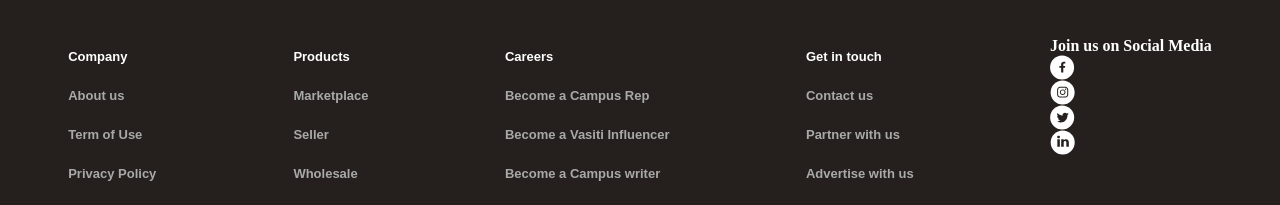
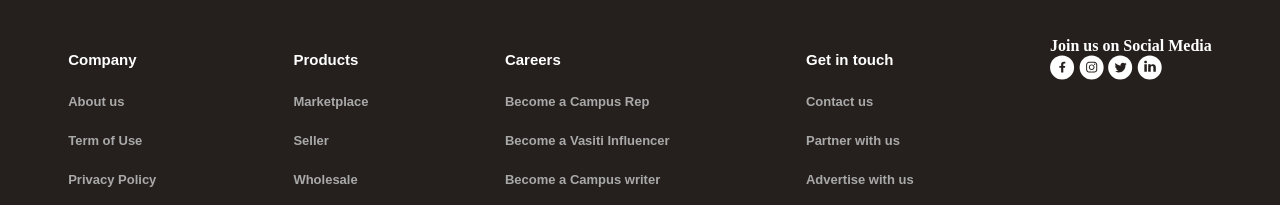
Before and after one commit to Omashozie/Vasiti, a plain HTML site: page index.html in a window 1280 px wide. Shown: the part 5067-5272 px from the top of the page. Drawn offline with Linux system fonts and the light colour scheme.

Commit message:
(modified

```diff
--- a/index.html
+++ b/index.html
@@ -14,8 +14,7 @@
       <ul class="topnav">
         <li class="nav-item"><a href="#" target="_blank">MARKETPLACE</a></li>
         <li class="nav-item">
-          <a href="#" target="_blank">WHOLESALE CENTER</a>
-        </li>
+          <a href="#" target="_blank">WHOLESALE CENTER</a> </li>
         <li class="nav-item"><a href="#" target="_blank">SELLER CENTER</a></li>
         <li class="nav-item"><a href="#" target="_blank">SERVICES</a></li>
         <li class="nav-item"><a href="#" target="_blank">INTERNSHIPS</a></li>
@@ -323,11 +322,11 @@
           </div>
           <div class="contact">
             <ul>
-              <li><b>Join us on Social Media</b></li>
-              <li><img src="fb.svg" width="25" height="25" /></li>
-              <li><img src="ig.svg" width="25" height="25" /></li>
-              <li><img src="tw.svg" width="25" height="25" /></li>
-              <li><img src="in.svg" width="25" height="25" /></li>
+              <li><b>Join us on Social Media</b></li> <br>
+              <img src="fb.svg" width="25" height="25" />
+              <img src="ig.svg" width="25" height="25" />
+              <img src="tw.svg" width="25" height="25" />
+              <img src="in.svg" width="25" height="25" />
             </ul>
           </div>
         </div>
--- a/style.css
+++ b/style.css
@@ -3,7 +3,7 @@
   margin: 0;
   padding: 0;
   max-width: 100%;
-  /* outline: 2px solid red; */
+  /* outline: 2px solid red;  ( to check and adjust overflows)*/
 }
 
 /* header and nav bar  */
@@ -111,8 +111,8 @@ nav a:hover {
     gap: 10px;
     flex-direction: column;
     background-color: #f0f0f0;
-    text-align: center;
-    width: 80%;
+    text-align: right;
+    width: 100%;
     transition: 0.3s;
   }
 
@@ -550,7 +550,7 @@ footer {
 @media (max-width: 900px) {
   .mem img {
     position: initial;
-    padding: 15px;
+    padding:18px;
   }
 }
 
@@ -606,11 +606,15 @@ input {
 @media (max-width: 900px) {
   .container {
     display: block;
+    margin: auto;    /*(To centralize the whole container)*/
+    width: 50%;      /*(To centralize the whole container)*/
+    padding-bottom: 100px;
   }
 }
 
 .column b {
-  color: white;
+  color: #ffffff;
+  font-size: 15px;
 }
 
 .column ul {
@@ -642,15 +646,13 @@ li b:hover {
   /* to remove external attribute */
 }
 
-.contact img {
-  display: flex;
+.contact img{
   padding: 0px;
 }
 
 .contact img:hover {
   background-color: rgba(44, 96, 240, 0.678);
   cursor: pointer;
-  width: 25px;
 }
 
 h5 {
```
